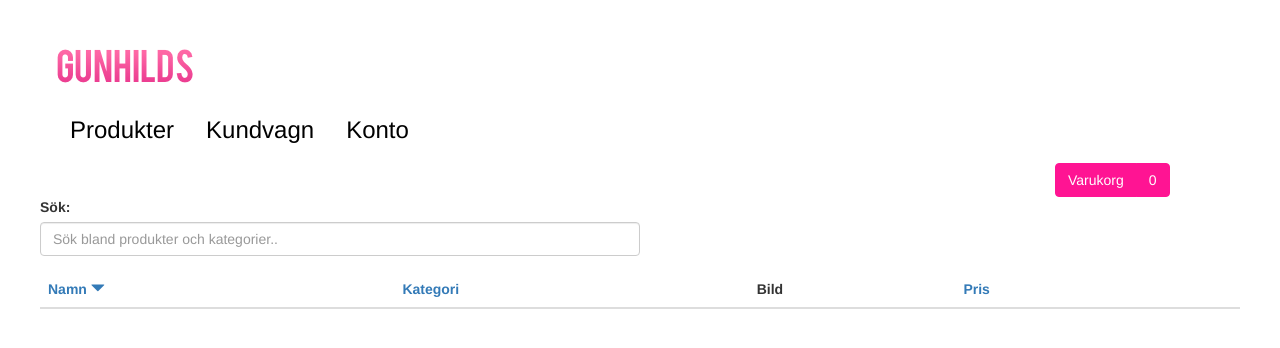
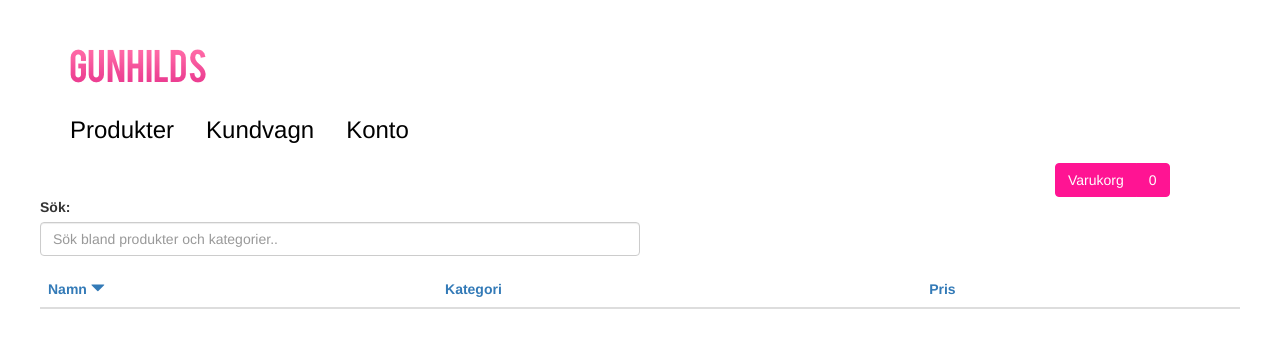
Before and after one commit to PederWaern/Gunhilds-Webbshop, a website: page index.html at #!/Products in a window 1280 px wide. Drawn offline with nearby package versions, Linux system fonts and the light colour scheme; some packages are replaced by stand-ins of ours; no server answers; a script that the page names is missing.

Commit message:
fixed logoimg padding

```diff
--- a/app/products/products.template.html
+++ b/app/products/products.template.html
@@ -37,7 +37,7 @@
 					  <span ng-show="sortType == 'categoryName' && sortReverse" class="glyphicon glyphicon-triangle-top"></span>
 					 </a>
 				</th>
-				<th>Bild</th>
+				<th></th>
 				<th><a href="#" ng-click="sortType = 'price'; sortReverse = !sortReverse">Pris
 					 <span ng-show="sortType == 'price' && !sortReverse" class="glyphicon glyphicon-triangle-bottom"></span>
 					  <span ng-show="sortType == 'price' && sortReverse" class="glyphicon glyphicon-triangle-top"></span>
--- a/css/stylesheet.css
+++ b/css/stylesheet.css
@@ -1,5 +1,9 @@
 body {
    padding: 40px;
+}
+
+#logo {
+    padding-left: 13px;
 }
 
 li a {
--- a/index.html
+++ b/index.html
@@ -54,7 +54,7 @@
     <div class="container-fluid">
         <div class="row">
             <div class="col-md-6">
-                <img id="logo" src="images/logo.png">
+                <a href="/Products"><img id="logo" src="images/logo.png" alt="Gunhilds butik"></a>
             </div>
         </div>
         <div class="row" id="navspan">
```
Also changed, not shown: app/productdetails/productdetails.template.html (+1 -1 lines).
